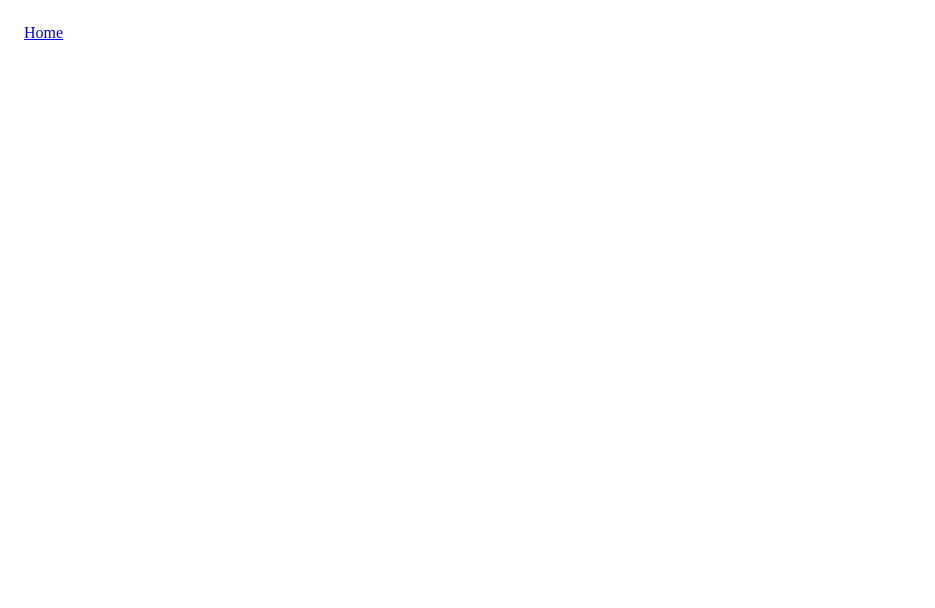
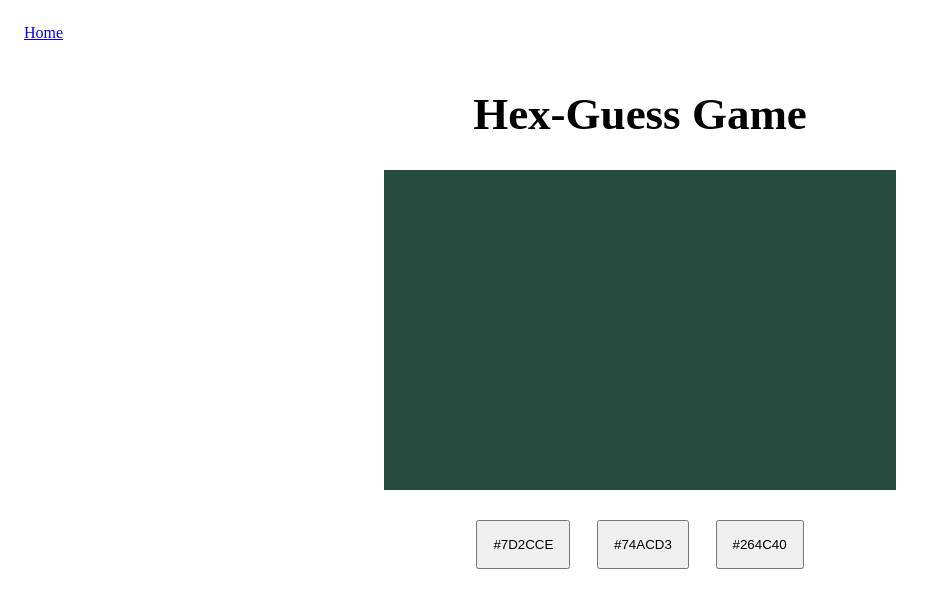
Before and after one commit to tiffmc1/small-react-projects, a React (Create React App) app: page /hex-guess in a window 1280 px wide. Before the commit this address had no page. Shown: the top 608 px of the page, without its empty margins (0-935 px from the left). Built offline with nearby package versions, Linux system fonts and the light colour scheme.

Commit message:
HexGuess added and completed

```diff
--- a/src/App.js
+++ b/src/App.js
@@ -5,6 +5,7 @@ import DataFetch from "./projects/dataFetchUsers/DataFetch";
 import Posts from "./projects/dataFetchPosts/Posts";
 import Form from "./projects/inputForm/Form";
 import Carousel from "./projects/carousel/Carousel";
+import HexGuess from "./projects/hex-guess/HexGuess";
 import "./App.css";
 
 function App() {
@@ -20,6 +21,7 @@ function App() {
 				<Route path="/posts" element={<Posts />} />
 				<Route path="/form" element={<Form />} />
 				<Route path="/carousel" element={<Carousel />} />
+				<Route path="/hex-guess" element={<HexGuess />} />
 			</Routes>
 		</>
 	);
--- a/src/Home.js
+++ b/src/Home.js
@@ -9,6 +9,7 @@ const Home = () => {
 			<Link to="/posts">Data Fetching: Posts</Link>
 			<Link to="/form">Multi-Step Input Form</Link>
 			<Link to="/carousel">Carousel</Link>
+			<Link to="/hex-guess">Hex-Guess Game</Link>
 		</div>
 	);
 };
--- /dev/null
+++ b/src/projects/hex-guess/HexGuess.js
@@ -0,0 +1,64 @@
+import { useState, useEffect } from "react";
+import "../hex-guess/hexGuess.css";
+
+const HexGuess = () => {
+	const [color, setColor] = useState("");
+	const [colors, setColors] = useState([]);
+	const [isWrong, setIsWrong] = useState(null);
+
+	useEffect(() => {
+		const displayedColor = generateRandomColor();
+		const wrongColor1 = generateRandomColor();
+		const wrongColor2 = generateRandomColor();
+
+		setColor(displayedColor);
+		setColors(
+			[displayedColor, wrongColor1, wrongColor2].sort(() => Math.random() - 0.5)
+		);
+	}, []);
+
+	const generateRandomColor = () => {
+		const red = parseInt(Math.random() * 255);
+		const green = parseInt(Math.random() * 255);
+		const blue = parseInt(Math.random() * 255);
+
+		return `#${red.toString(16).toUpperCase()}${green
+			.toString(16)
+			.toUpperCase()}${blue.toString(16).toUpperCase()}`;
+	};
+
+	const handleAnswer = (guessedColor) => {
+		guessedColor === color ? setIsWrong(false) : setIsWrong(true);
+	};
+
+	return (
+		<>
+			<div className="hex-wrapper">
+				<h1 className="hex-header">Hex-Guess Game</h1>
+				<div className="hex-color" style={{ background: color }} />
+
+				<div className="hex-btn-wrapper">
+					{colors.map((singleColor) => (
+						<div key={singleColor}>
+							<button
+								className="hex-btn"
+								onClick={() => handleAnswer(singleColor)}
+							>
+								{singleColor}
+							</button>
+						</div>
+					))}
+				</div>
+
+				<div className="hex-answer-wrapper">
+					{isWrong === false ? (
+						<div className="hex-correct">Correct!</div>
+					) : null}
+					{isWrong === true ? <div className="hex-wrong">Wrong!</div> : null}
+				</div>
+			</div>
+		</>
+	);
+};
+
+export default HexGuess;
--- /dev/null
+++ b/src/projects/hex-guess/hexGuess.css
@@ -0,0 +1,40 @@
+.hex-wrapper {
+	display: flex;
+	flex-direction: column;
+	align-items: center;
+	justify-content: center;
+}
+
+.hex-header {
+	font-size: 45px;
+}
+
+.hex-color {
+	width: 40vw;
+	height: 40vh;
+}
+
+.hex-btn-wrapper {
+	display: flex;
+	flex-direction: row;
+	margin-top: 1rem;
+}
+
+.hex-btn {
+	margin: 1em;
+	padding: 15px;
+	width: auto;
+}
+
+.hex-answer-wrapper {
+	font-size: 2rem;
+	margin-top: 1rem;
+}
+
+.hex-correct {
+	color: green;
+}
+
+.hex-wrong {
+	color: red;
+}
```
Also changed, not shown: 1 other file (tests, documents, lock files or other folders).
